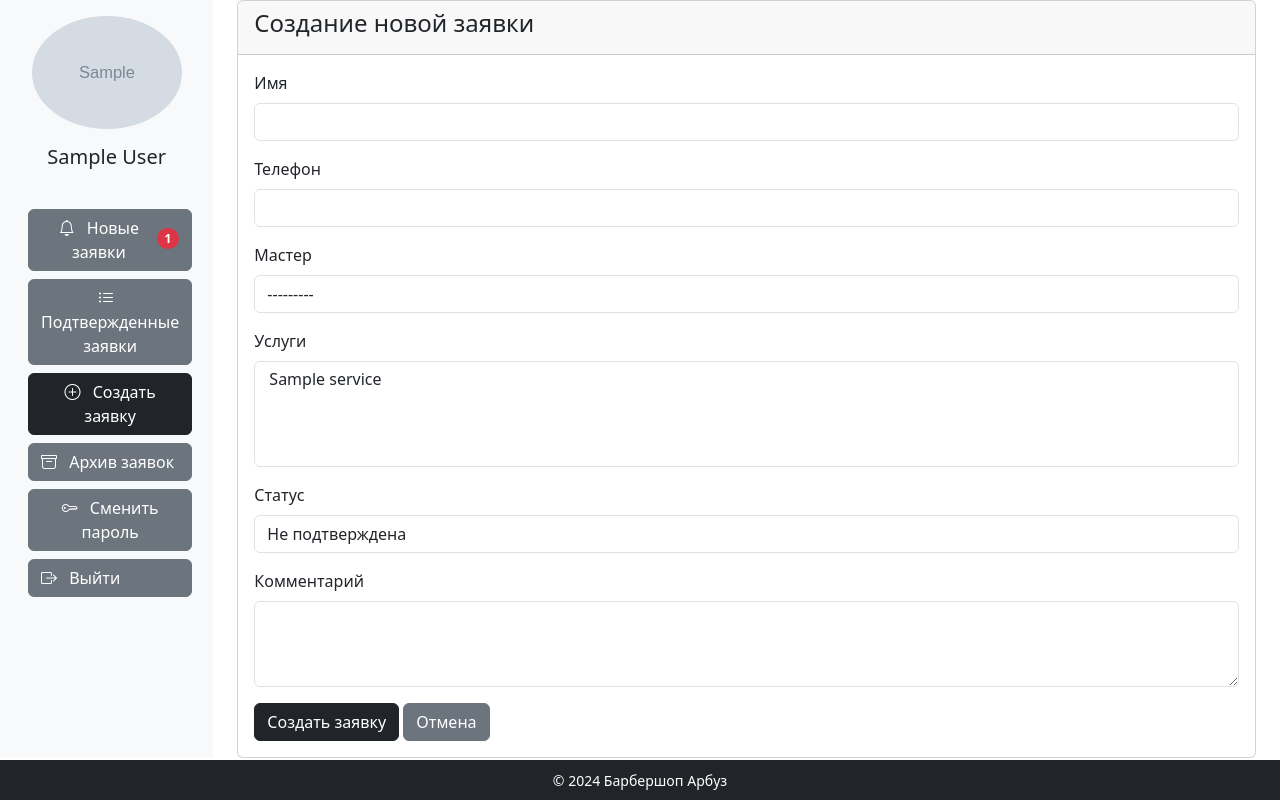
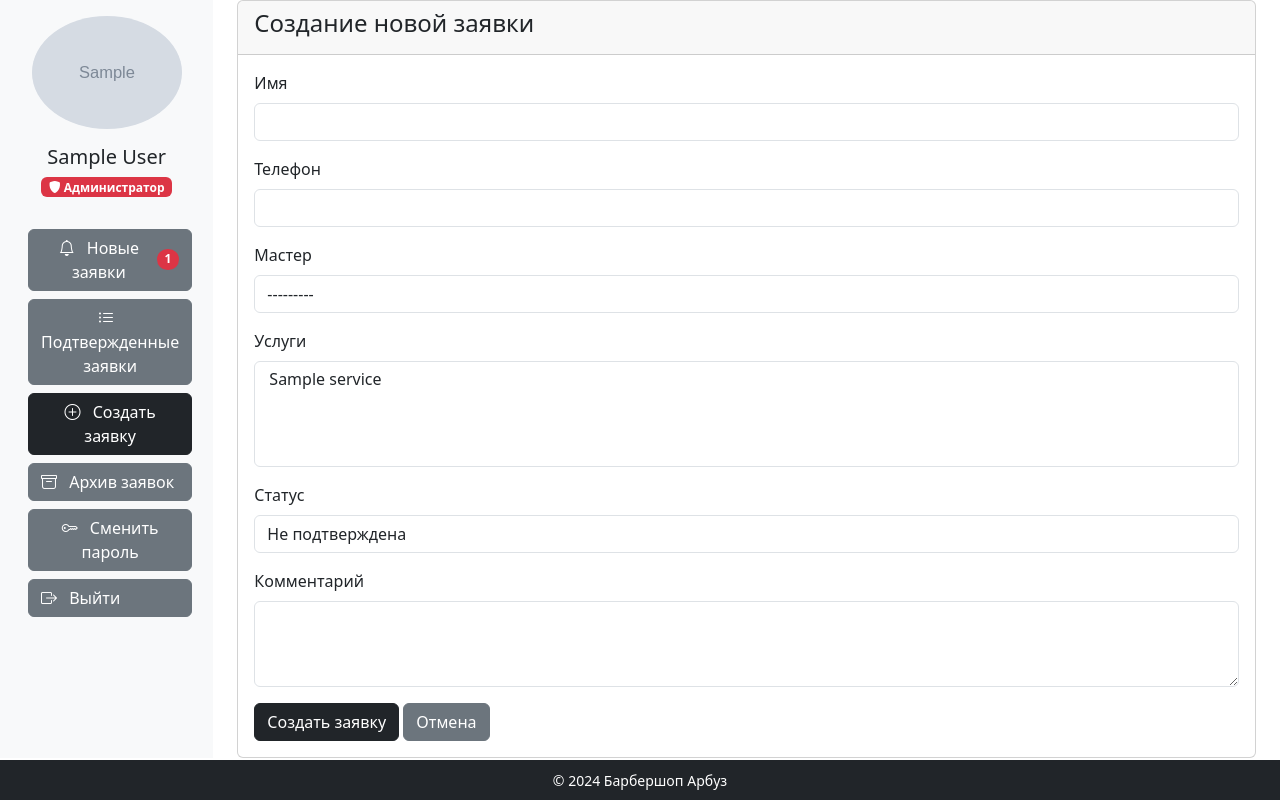
Before and after one commit to VladimirMonin/django_consalt_320, a Django app: page /cabinet/create-visit/ in a window 1280 px wide. Run offline with Django 5.2, Linux system fonts and the light colour scheme; a user stored in the database is signed in; tables that the repository leaves empty hold one stand-in row (values such as "Sample post"); grey boxes marked "Sample" are stand-in pictures.

Commit message:
добавили проверку на менеджера в модели и использовали в двух шаблонах для вывода статуса

```diff
--- a/users/models.py
+++ b/users/models.py
@@ -12,3 +12,6 @@ class CustomUser(AbstractUser):
     class Meta:
         verbose_name = 'Пользователь'
         verbose_name_plural = 'Пользователи'
+
+    def is_manager(self):
+        return self.groups.filter(name='Менеджер').exists()
--- a/users/templates/base_cabinet.html
+++ b/users/templates/base_cabinet.html
@@ -1,7 +1,6 @@
 {% extends 'base.html' %}
 
 {% block title %}Личный кабинет | {{ block.super }}{% endblock %}
-
 
 {% block content %}
 <div class="container-fluid">
@@ -13,6 +12,20 @@
                     <img src="{{ user.avatar.url }}" alt="Avatar" class="rounded-circle img-fluid mb-3" style="max-width: 150px;">
                 {% endif %}
                 <h5>{{ user.get_full_name|default:user.username }}</h5>
+
+                <div class="d-flex justify-content-center gap-2">
+                    {% if user.is_superuser %}
+                        <span class="badge bg-danger">
+                            <i class="bi bi-shield-fill"></i> Администратор
+                        </span>
+                    {% endif %}
+
+                    {% if user.is_manager %}
+                        <span class="badge bg-primary">
+                            <i class="bi bi-person-badge"></i> Менеджер
+                        </span>
+                    {% endif %}
+                </div>
             </div>
             {% include 'cabinet_menu.html' %}
         </div>
```
